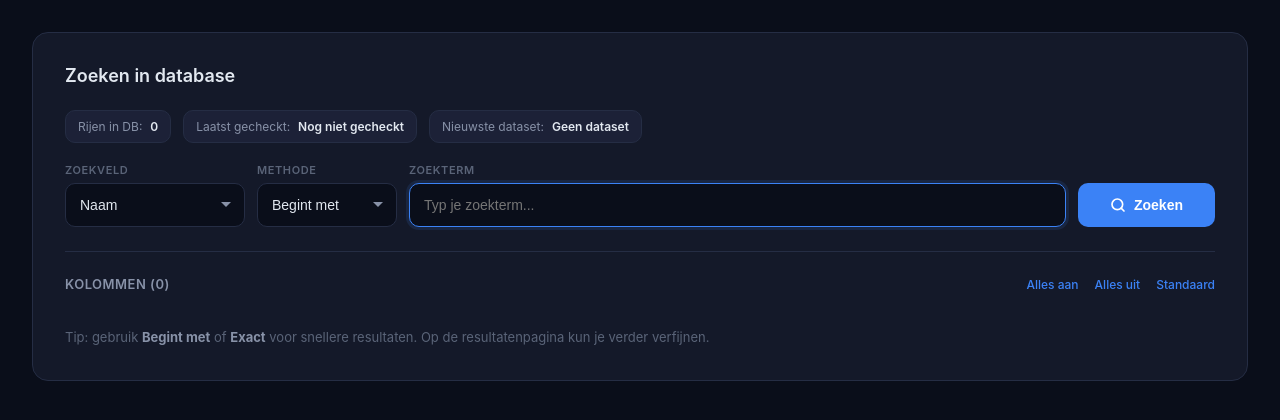
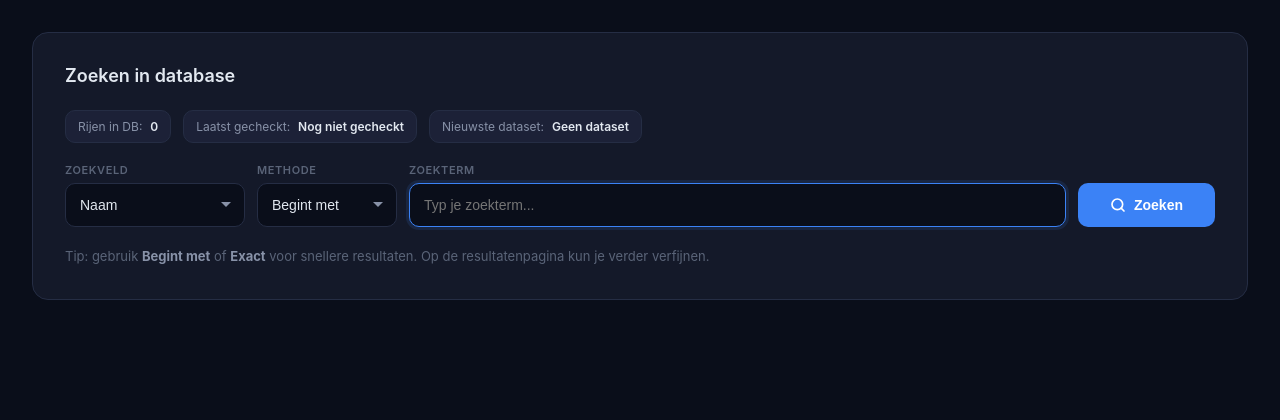
Before and after one commit to stijnvandepol/DataFetcher, a Flask app: page / in a window 1280 px wide. Shown: the part 56-476 px from the top of the page. Run offline with Flask 3, Linux system fonts and the light colour scheme; the visitor is signed in with stand-in values (Sample User, id 1); data that the repository does not hold is empty; some libraries are stand-ins or nearby versions.

Commit message:
refactor: simplify column selection logic in search and remove unused UI elements

```diff
--- a/web/app.py
+++ b/web/app.py
@@ -594,15 +594,14 @@ def search():
     refine_query = request.args.get("refine_q", "").strip()
     refine_field = request.args.get("refine_field", "")
     refine_match = request.args.get("refine_match", "contains")
-    cols = request.args.getlist("cols")
     try:
         page = max(int(request.args.get("page", 1)), 1)
     except (ValueError, TypeError):
         page = 1
     per_page = 50
 
-    if not cols:
-        cols = [c for c in all_cols if c in DEFAULT_ON]
+    # Always use DEFAULT_ON columns, no user selection
+    cols = [c for c in all_cols if c in DEFAULT_ON]
 
     # Alleen zoeken op toegestane velden
     searchable_col_names = {col for col, _ in SEARCHABLE_FIELDS}
@@ -616,6 +615,7 @@ def search():
     if refine_match not in {"contains", "starts", "exact"}:
         refine_match = "contains"
 
+    # Ensure all selected columns are valid
     cols = [c for c in cols if c in valid_cols]
     if not cols:
         cols = ["Name"]
--- a/web/templates/index.html
+++ b/web/templates/index.html
@@ -109,33 +109,13 @@
           </button>
         </div>
 
-        <div class="divider"></div>
 
-        <div class="cols-header">
-          <h3>Kolommen ({{ all_columns|length }})</h3>
-          <div class="cols-actions">
-            <a onclick="toggleAll(true)">Alles aan</a>
-            <a onclick="toggleAll(false)">Alles uit</a>
-            <a onclick="resetDefaults()">Standaard</a>
-          </div>
-        </div>
-        <div class="cols-grid">
-          {% for col in all_columns %}
-          <label>
-            <input type="checkbox" name="cols" value="{{ col }}" {% if col in default_on %}checked{% endif %} class="col-cb" data-default="{{ 'true' if col in default_on else 'false' }}">
-            {{ col }}
-          </label>
-          {% endfor %}
-        </div>
       </form>
 
       <p class="hint">Tip: gebruik <strong>Begint met</strong> of <strong>Exact</strong> voor snellere resultaten. Op de resultatenpagina kun je verder verfijnen.</p>
     </div>
   </div>
 
-  <script>
-    function toggleAll(state) { document.querySelectorAll('.col-cb').forEach(cb => cb.checked = state); }
-    function resetDefaults() { document.querySelectorAll('.col-cb').forEach(cb => cb.checked = cb.dataset.default === 'true'); }
-  </script>
+
 </body>
 </html>
```
